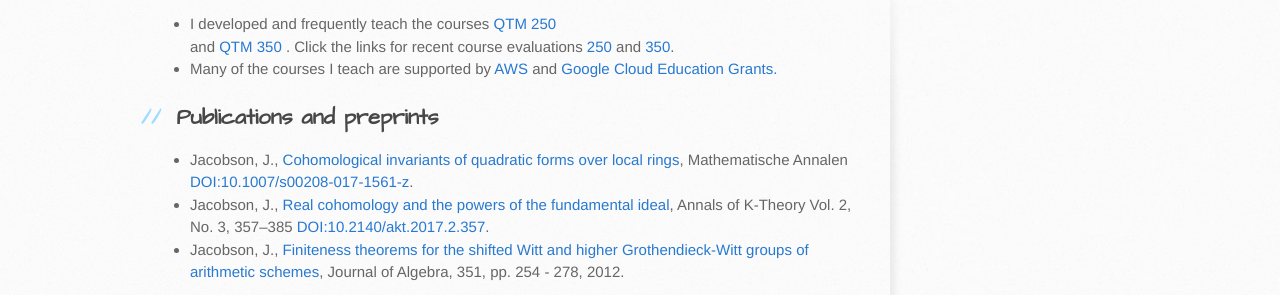
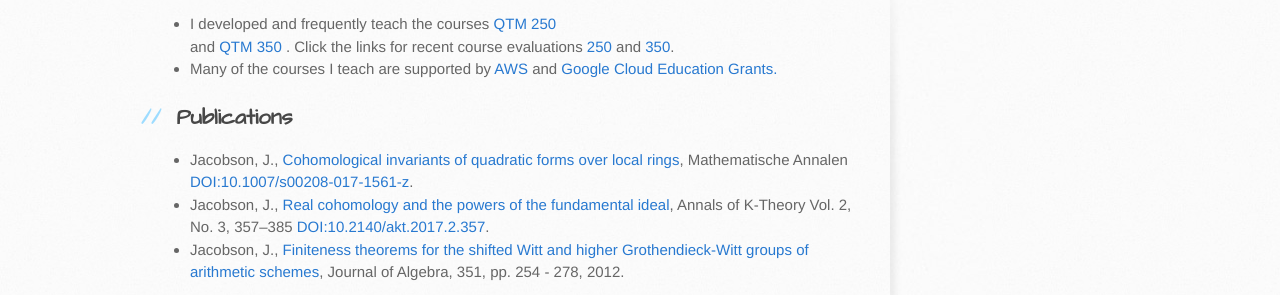
Before and after one commit to jeremyallenjacobson/jeremyallenjacobson.github.io, a Jekyll site: the page index.html, which Jekyll copies as it is, in a window 1280 px wide. Shown: the part 353-648 px from the top of the page. Built offline with Jekyll 4.4.1, drawn with Linux system fonts in a browser that asks for light colours.

Commit message:
Update index.html

```diff
--- a/index.html
+++ b/index.html
@@ -41,7 +41,7 @@
 
 
 <h2>
-<a id="publications" class="anchor" href="#publications-and-preprints" aria-hidden="true"><span aria-hidden="true" class="octicon octicon-link"></span></a>Publications and preprints</h3>
+<a id="publications" class="anchor" href="#publications" aria-hidden="true"><span aria-hidden="true" class="octicon octicon-link"></span></a>Publications</h3>
 
 <ul>
 
```
